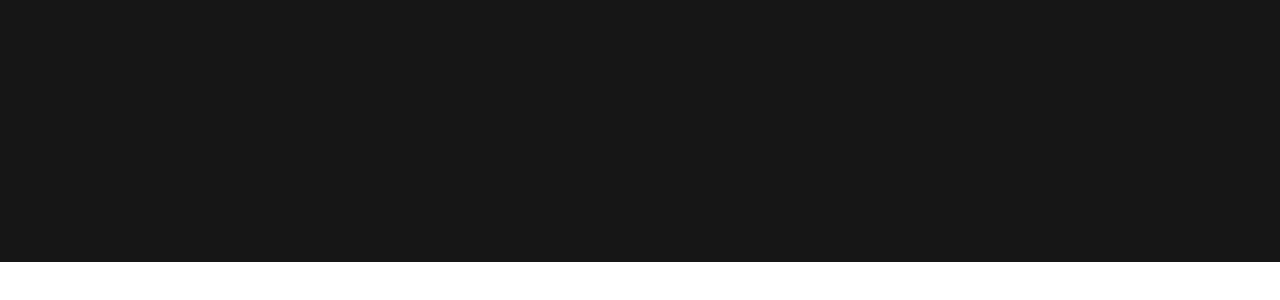
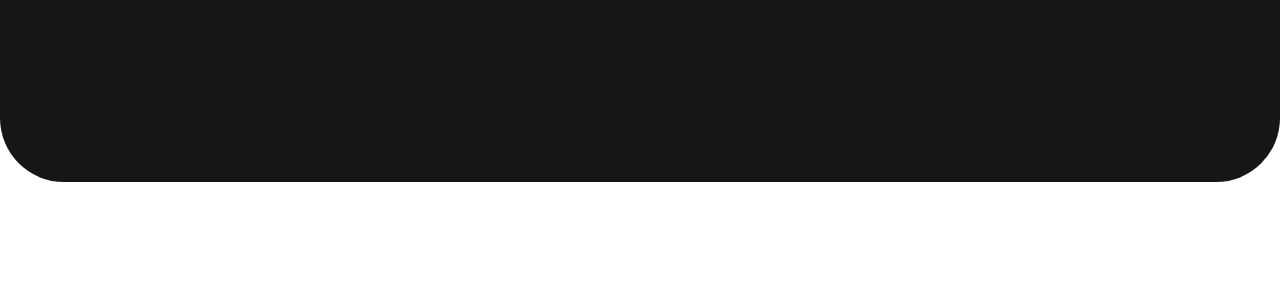
Before and after one commit to Karthikkk-24/thecodinghacker, a React (Vite) app: page / in a window 1280 px wide. Shown: the part 538-838 px from the top of the page. Before the commit the page ends 800 px from the top, so only its background shows below. Built offline with nearby package versions, Linux system fonts and the light colour scheme.

Commit message:
Added Content container

```diff
--- a/src/App.css
+++ b/src/App.css
@@ -1,8 +1,9 @@
 @import url("https://fonts.googleapis.com/css2?family=Josefin+Sans:ital,wght@0,200;0,300;0,400;0,500;0,600;0,700;1,400&display=swap");
 
 :root {
-    --main: #BFF500;
-    --background: #161616;
+  --main: #bff500;
+  --background: #161616;
+  --white: white;
 }
 
 * {
@@ -13,5 +14,71 @@
 body {
   margin: 0 !important;
   padding: 0 !important;
+  background: var(--white);
+}
+
+#root {
+  height: 100vh;
+  width: 100vw;
+}
+
+.App {
+    min-height: 100vh;
+    height: auto;
+    width: 100vw;
+    display: flex;
+    flex-direction: column;
+    align-items: center;
+    justify-content: center;
+    overflow-x: hidden;
+    overflow-y: auto;
+    background: var(--background);
+}
+
+.navbar_container {
+  height: 10vh;
+  width: 100vw;
+  display: flex;
+  flex-direction: row;
+  align-items: center;
+  justify-content: center;
   background: var(--background);
 }
+
+.navbar_container .main_container {
+    height: 100%;
+    width: 80%;
+    display: flex;
+    flex-direction: row;
+    align-items: center;
+    justify-content: space-between;
+}
+
+.content_container {
+    height: 80vh;
+    width: 100%;
+    display: flex;
+    flex-direction: column;
+    align-items: center;
+    justify-content: center;
+    background: var(--white);
+}
+
+.content_container .main_container {
+    height: 90%;
+    width: 100%;
+    background: var(--background);
+}
+
+.content_container .curve_background {
+    height: 10%;
+    background: var(--background);
+    width: 100%;
+    border-radius: 0 0 100vw 100vw;
+}
+
+.footer_container {
+    height: 50vh;
+    width: 100%;
+    background: var(--white);
+}
--- a/src/App.jsx
+++ b/src/App.jsx
@@ -19,6 +19,7 @@
       </div>
       <div className="content_container">
         <div className="main_container"></div>
+        <div className="curve_background"></div>
       </div>
       <div className="footer_container">
         <div className="main_container">
```
